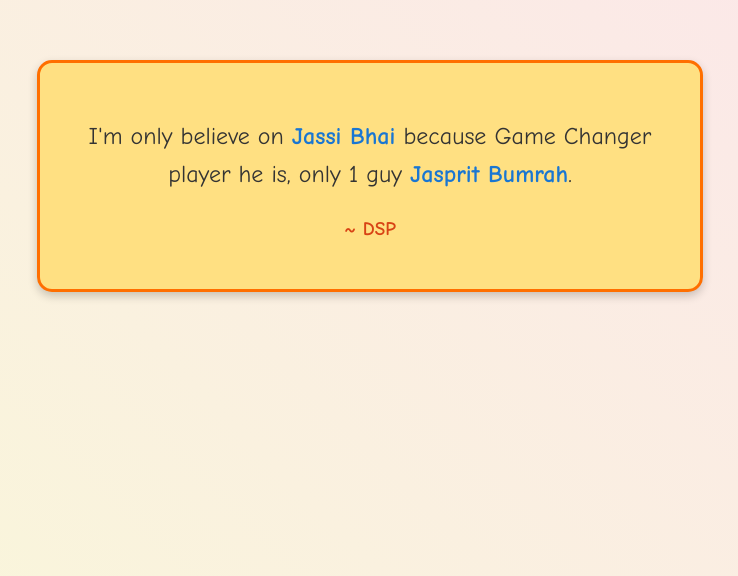
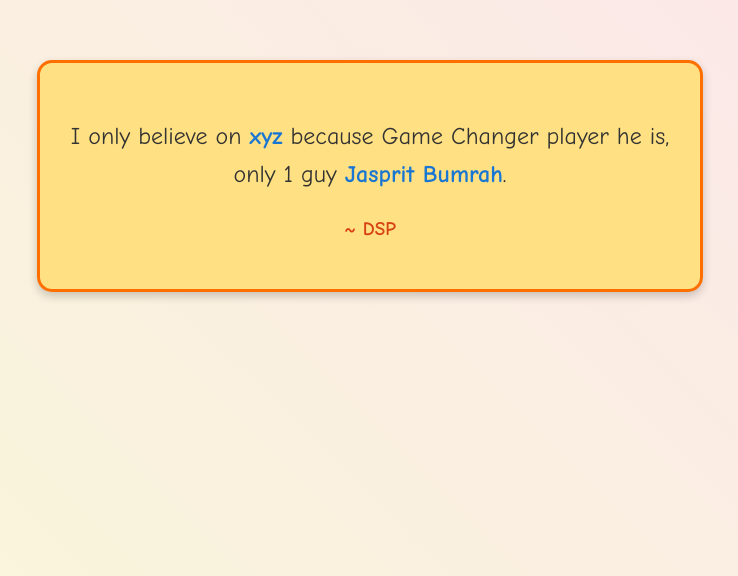
Before and after one commit to JeevanS-777/CSI-git, a plain HTML site: page index.html in a window 1280 px wide. Shown: the part 224-800 px from the top of the page, without its empty margins (270-1008 px from the left). Drawn offline with Linux system fonts and the light colour scheme.

Commit message:
A new file added and index.html modified

```diff
--- a/index.html
+++ b/index.html
@@ -54,7 +54,7 @@
 <body>
     <div class="quote-container">
         <p class="quote-text">
-            I'm only believe on <span class="highlight">Jassi Bhai</span> because Game Changer player he is,
+            I only believe on <span class="highlight">xyz</span> because Game Changer player he is,
             only 1 guy <span class="highlight">Jasprit Bumrah</span>.
         </p>
         <p class="author">~ DSP</p>
```
Also changed, not shown: 1 other file.
